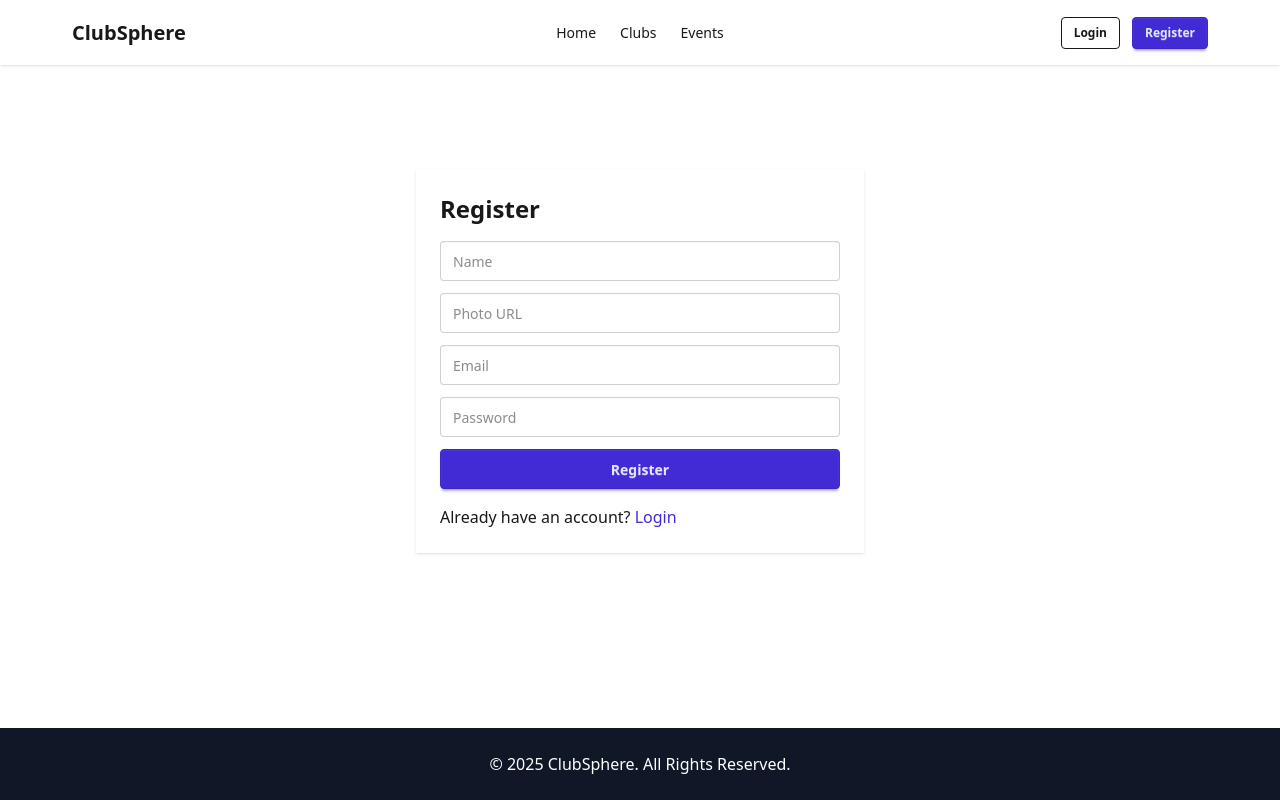
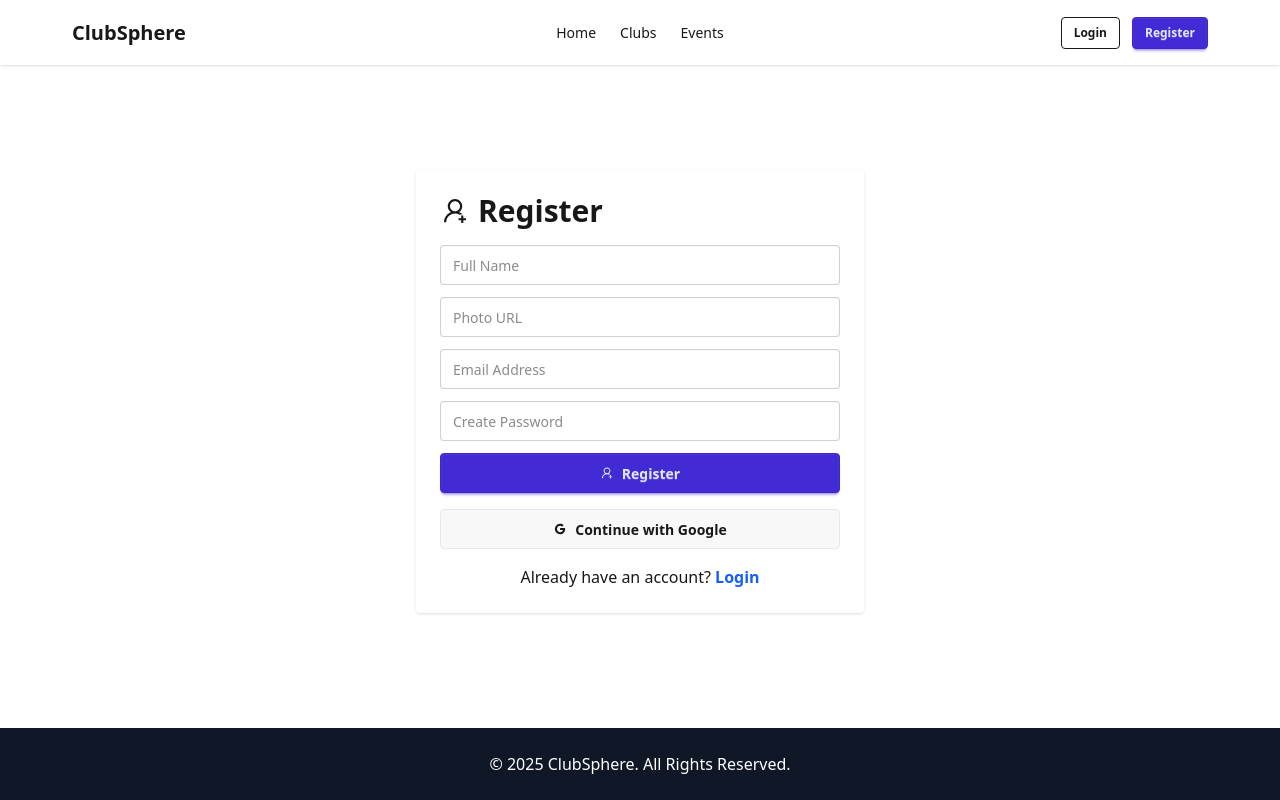
Before and after one commit to nosib55/clubGO-app, a React (Vite) app: page /register in a window 1280 px wide. Built offline with nearby package versions, Linux system fonts and the light colour scheme; no server answers.

Commit message:
issu fixed

```diff
--- a/src/pages/Auth/Login.jsx
+++ b/src/pages/Auth/Login.jsx
@@ -2,6 +2,7 @@ import { useForm } from "react-hook-form";
 import { useNavigate, useLocation, Link } from "react-router-dom";
 import { useState } from "react";
 import useAuth from "../../hooks/useAuth";
+import { AiOutlineLogin, AiOutlineGoogle } from "react-icons/ai";
 
 const Login = () => {
   const { loginUser, googleLogin } = useAuth();
@@ -15,30 +16,38 @@ const Login = () => {
 
   const { register, handleSubmit } = useForm();
 
-  // EMAIL LOGIN
+  // ===============================
+  // EMAIL LOGIN (Firebase + Backend)
+  // ===============================
   const onSubmit = async (data) => {
     setErrorMsg("");
     setLoading(true);
 
     try {
-      // 1️⃣ Sign in Firebase
+      // 1️⃣ Firebase Login
       const { user } = await loginUser(data.email, data.password);
 
-      // 2️⃣ Send to backend for JWT cookie
-      await fetch("http://localhost:5000/auth", {
+      // 2️⃣ Send Firebase User To Backend
+      const res = await fetch("http://localhost:5000/auth", {
         method: "POST",
         credentials: "include",
-        headers: {
-          "content-type": "application/json",
-        },
-        // IMPORTANT: send all user info
+        headers: { "content-type": "application/json" },
         body: JSON.stringify({
+          name: user.displayName || "User",
           email: user.email,
-          name: user.displayName || "Unknown User",
-          photo: user.photoURL || "",
+          photoURL: user.photoURL || "",
         }),
       });
 
+      const result = await res.json();
+      console.log("Backend Auth Response:", result);
+
+      if (!res.ok) {
+        setErrorMsg(result.message || "Authentication failed");
+        return;
+      }
+
+      // 3️⃣ Redirect user
       navigate(from, { replace: true });
 
     } catch (err) {
@@ -49,25 +58,38 @@ const Login = () => {
     }
   };
 
-  // GOOGLE LOGIN
+  // ===============================
+  // GOOGLE LOGIN (Firebase + Backend)
+  // ===============================
   const handleGoogleLogin = async () => {
     setErrorMsg("");
     setLoading(true);
 
     try {
+      // 1️⃣ Google login (Firebase)
       const { user } = await googleLogin();
 
-      await fetch("http://localhost:5000/auth", {
+      // 2️⃣ Send user to backend
+      const res = await fetch("http://localhost:5000/auth", {
         method: "POST",
         credentials: "include",
         headers: { "content-type": "application/json" },
         body: JSON.stringify({
+          name: user.displayName,
           email: user.email,
-          name: user.displayName,
-          photo: user.photoURL,
+          photoURL: user.photoURL,
         }),
       });
 
+      const result = await res.json();
+      console.log("Google Auth Response:", result);
+
+      if (!res.ok) {
+        setErrorMsg(result.message || "Google login failed");
+        return;
+      }
+
+      // 3️⃣ Redirect
       navigate(from, { replace: true });
 
     } catch (err) {
@@ -79,42 +101,50 @@ const Login = () => {
   };
 
   return (
-    <div className="max-w-md mx-auto mt-20 p-6 border rounded">
-      <h2 className="text-3xl font-semibold mb-4">Login</h2>
+    <div className="max-w-md mx-auto mt-20 p-6 border rounded bg-white shadow">
+      <h2 className="text-3xl font-semibold mb-4 flex items-center gap-2">
+        <AiOutlineLogin /> Login
+      </h2>
 
+      {/* ERROR MESSAGE */}
       {errorMsg && <p className="text-red-500">{errorMsg}</p>}
       {loading && <p className="text-blue-500 mb-3">Processing...</p>}
 
+      {/* EMAIL LOGIN FORM */}
       <form onSubmit={handleSubmit(onSubmit)} className="space-y-3">
         <input
           {...register("email", { required: true })}
-          className="w-full border p-2"
+          className="w-full border p-2 rounded"
           placeholder="Email"
         />
 
         <input
           {...register("password", { required: true })}
-          className="w-full border p-2"
+          className="w-full border p-2 rounded"
           type="password"
           placeholder="Password"
         />
 
-        <button disabled={loading} className="w-full bg-blue-600 text-white py-2 rounded">
-          {loading ? "Logging in..." : "Login"}
+        <button
+          disabled={loading}
+          className="w-full bg-blue-600 text-white py-2 rounded flex items-center justify-center gap-2"
+        >
+          {loading ? "Logging in..." : <> <AiOutlineLogin /> Login </>}
         </button>
       </form>
 
+      {/* GOOGLE LOGIN */}
       <button
         onClick={handleGoogleLogin}
         disabled={loading}
-        className="w-full border p-2 mt-4 rounded"
+        className="w-full border p-2 mt-4 rounded flex items-center justify-center gap-2"
       >
-        {loading ? "Please wait..." : "Continue with Google"}
+        <AiOutlineGoogle /> Continue with Google
       </button>
 
-      <p className="mt-4">
+      <p className="mt-4 text-center">
         New here?{" "}
-        <Link to="/register" className="text-blue-600">
+        <Link to="/register" className="text-blue-600 font-semibold">
           Create Account
         </Link>
       </p>
--- a/src/pages/Auth/Register.jsx
+++ b/src/pages/Auth/Register.jsx
@@ -1,24 +1,32 @@
 import { useForm } from "react-hook-form";
 import useAuth from "../../hooks/useAuth";
 import { Link, useNavigate } from "react-router-dom";
+import { useState } from "react";
+import { AiOutlineUserAdd, AiOutlineGoogle } from "react-icons/ai";
 
 const Register = () => {
-  const { createUser, updateUserProfile } = useAuth();
+  const { createUser, updateUserProfile, googleLogin } = useAuth();
   const { register, handleSubmit, reset } = useForm();
   const navigate = useNavigate();
 
+  const [errorMsg, setErrorMsg] = useState("");
+  const [loading, setLoading] = useState(false);
+
+  // ===============================
+  // EMAIL PASSWORD REGISTER
+  // ===============================
   const onSubmit = async (data) => {
+    setErrorMsg("");
+    setLoading(true);
+
     try {
-      console.log("📤 Sending to Firebase:", data);
-
-      // 1️⃣ Create Firebase User
+      // 1️⃣ Firebase Create User
       const { user } = await createUser(data.email, data.password);
-      console.log("🔥 Firebase user created:", user.email);
 
       // 2️⃣ Update Firebase Profile
       await updateUserProfile(data.name, data.photo);
 
-      // 3️⃣ Send user data to backend
+      // 3️⃣ Fire user to backend `/auth`
       const res = await fetch("http://localhost:5000/auth", {
         method: "POST",
         credentials: "include",
@@ -26,7 +34,7 @@ const Register = () => {
         body: JSON.stringify({
           name: data.name,
           email: data.email,
-          photo: data.photo, // backend accepts `photo` or `photoURL`
+          photoURL: data.photo,
         }),
       });
 
@@ -34,27 +42,79 @@ const Register = () => {
       console.log("📥 Backend Response:", result);
 
       if (!result.success) {
-        console.log("❌ Backend did not save user!");
+        setErrorMsg("Failed to save user in database");
         return;
       }
 
       reset();
       navigate("/");
 
-    } catch (error) {
-      console.log("❌ Registration Error:", error.message);
+    } catch (err) {
+      console.error("REGISTER ERROR:", err.message);
+      setErrorMsg("Registration failed.");
+    } finally {
+      setLoading(false);
+    }
+  };
+
+  // ===============================
+  // GOOGLE REGISTER / LOGIN
+  // ===============================
+  const handleGoogleSignup = async () => {
+    setErrorMsg("");
+    setLoading(true);
+
+    try {
+      // 1️⃣ Firebase Google Login
+      const { user } = await googleLogin();
+
+      // 2️⃣ Send Google user to backend
+      const res = await fetch("http://localhost:5000/auth", {
+        method: "POST",
+        credentials: "include",
+        headers: { "content-type": "application/json" },
+        body: JSON.stringify({
+          name: user.displayName,
+          email: user.email,
+          photoURL: user.photoURL,
+        }),
+      });
+
+      const result = await res.json();
+      console.log("📥 Backend Response (Google):", result);
+
+      if (!result.success) {
+        setErrorMsg("Google user save failed!");
+        return;
+      }
+
+      navigate("/");
+
+    } catch (err) {
+      console.error("GOOGLE SIGNUP ERROR:", err.message);
+      setErrorMsg("Google signup failed.");
+    } finally {
+      setLoading(false);
     }
   };
 
   return (
-    <div className="max-w-md mx-auto mt-20 p-6 bg-white shadow">
-      <h2 className="text-2xl font-bold mb-4">Register</h2>
+    <div className="max-w-md mx-auto mt-20 p-6 bg-white shadow rounded">
+      <h2 className="text-3xl font-bold mb-4 flex items-center gap-2">
+        <AiOutlineUserAdd /> Register
+      </h2>
 
+      {errorMsg && <p className="text-red-500">{errorMsg}</p>}
+      {loading && <p className="text-blue-500 mb-2">Processing...</p>}
+
+      {/* =====================================================
+          EMAIL PASSWORD SIGNUP FORM
+      ===================================================== */}
       <form onSubmit={handleSubmit(onSubmit)}>
         <input
           {...register("name", { required: true })}
           className="input input-bordered w-full mb-3"
-          placeholder="Name"
+          placeholder="Full Name"
         />
 
         <input
@@ -66,22 +126,40 @@ const Register = () => {
         <input
           {...register("email", { required: true })}
           className="input input-bordered w-full mb-3"
-          placeholder="Email"
+          placeholder="Email Address"
         />
 
         <input
           type="password"
           {...register("password", { required: true, minLength: 6 })}
           className="input input-bordered w-full mb-3"
-          placeholder="Password"
+          placeholder="Create Password"
         />
 
-        <button className="btn btn-primary w-full">Register</button>
+        <button
+          disabled={loading}
+          className="btn btn-primary w-full flex items-center justify-center gap-2"
+        >
+          {loading ? "Registering..." : <><AiOutlineUserAdd /> Register</>}
+        </button>
       </form>
 
-      <p className="mt-4">
+      {/* =====================================================
+          GOOGLE SIGNUP BUTTON
+      ===================================================== */}
+      <button
+        onClick={handleGoogleSignup}
+        disabled={loading}
+        className="btn w-full mt-4 border flex items-center justify-center gap-2"
+      >
+        <AiOutlineGoogle /> Continue with Google
+      </button>
+
+      <p className="mt-4 text-center">
         Already have an account?{" "}
-        <Link to="/login" className="text-primary">Login</Link>
+        <Link to="/login" className="text-blue-600 font-semibold">
+          Login
+        </Link>
       </p>
     </div>
   );
```
